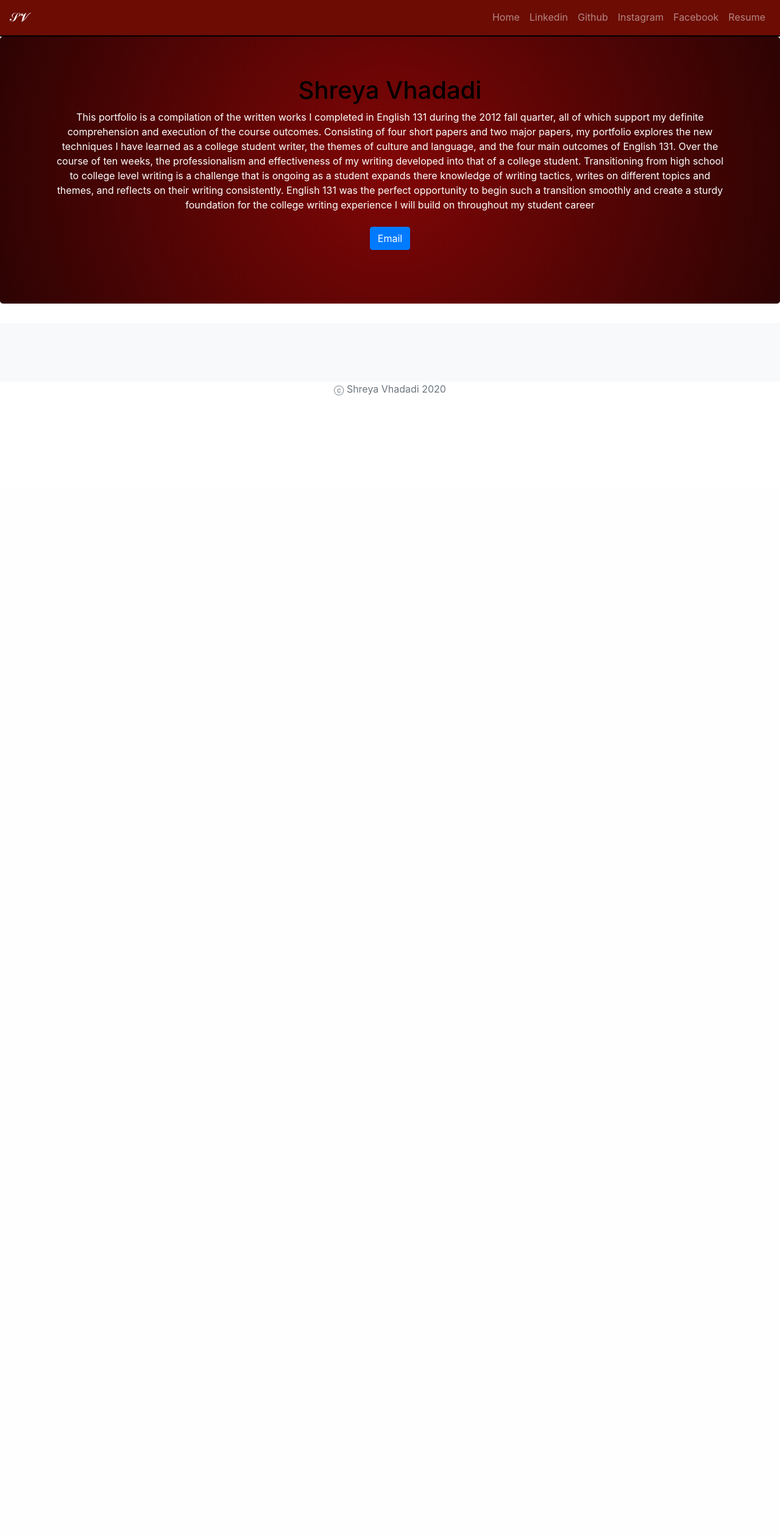
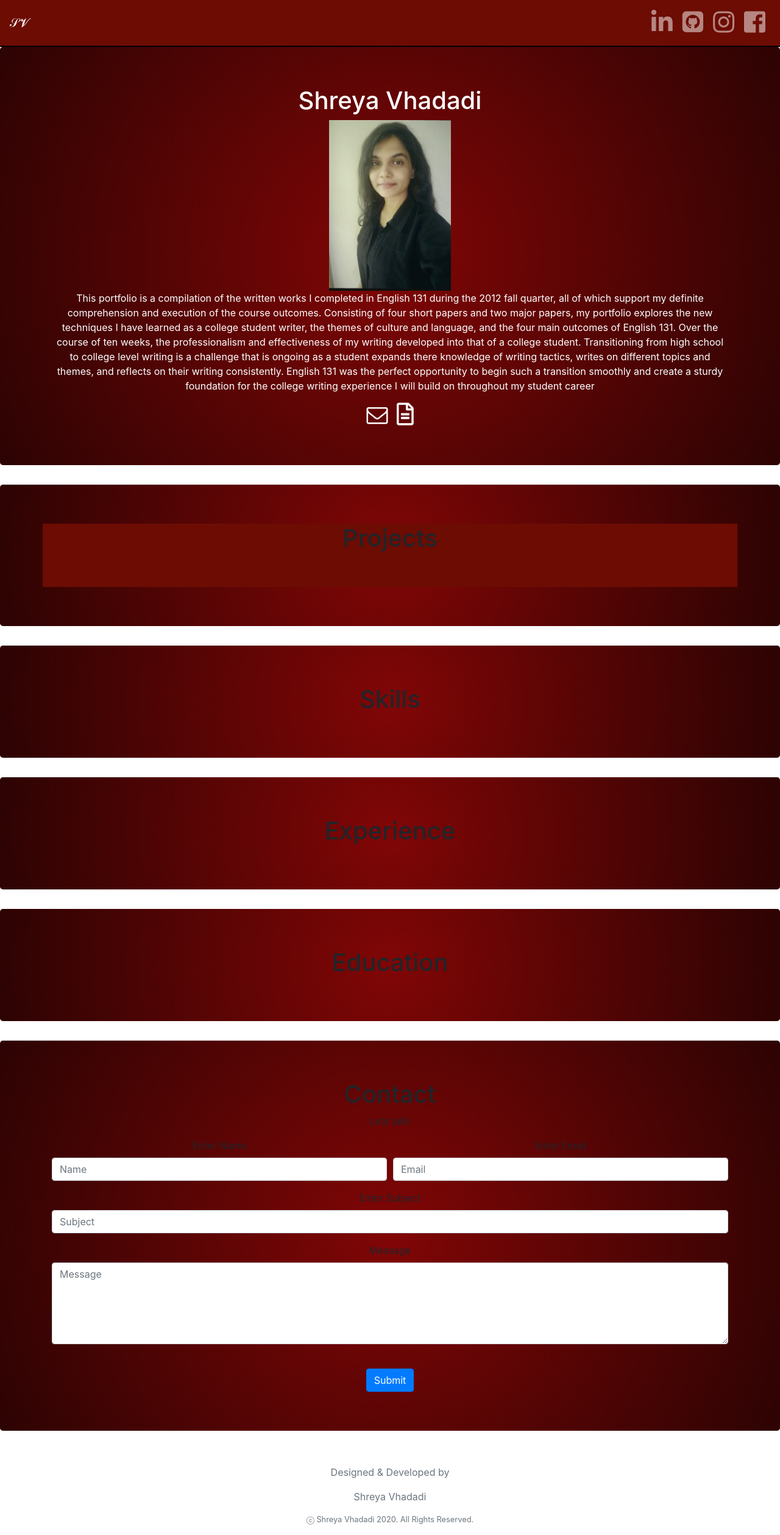
Before and after one commit to ShreyaVhadadi/portfolio-project, a Django app: page / in a window 1280 px wide. Shown: the whole page at 61% size. Before the commit the page ends 649 px from the top, so only its background shows below. Run offline with Django 3.2, Linux system fonts and the light colour scheme; data that the repository does not hold is empty; some libraries are stand-ins or nearby versions.

Commit message:
Icons and Biography put in place

```diff
--- /dev/null
+++ b/blog/urls.py
@@ -0,0 +1,9 @@
+
+
+from django.urls import path
+from . import views
+
+urlpatterns = [
+    path('',views.allblogs, name='allblogs'),
+    path('<int:blog_id>/',views.detail, name='detail')
+]
--- a/jobs/templates/jobs/home.html
+++ b/jobs/templates/jobs/home.html
@@ -2,30 +2,20 @@
     <!doctype html>
     <html lang="en">
     <head>
+     {% load staticfiles %}
     <meta charset="utf-8">
     <meta name="viewport" content="width=device-width, initial-scale=1, shrink-to-fit=no">
     <meta name="description" content="">
-    <meta name="author" content="Mark Otto, Jacob Thornton, and Bootstrap contributors">
-    <meta name="generator" content="Jekyll v4.0.1">
-    <title>Album example · Bootstrap</title>
+    <meta name="author" content="">
+    <meta name="generator" content="">
+    <title>Shreya Vhadadi</title>
 
-    <link rel="canonical" href="https://getbootstrap.com/docs/4.5/examples/album/">
+    <link rel="stylesheet" href="https://use.fontawesome.com/releases/v5.7.0/css/all.css" integrity="sha384-lZN37f5QGtY3VHgisS14W3ExzMWZxybE1SJSEsQp9S+oqd12jhcu+A56Ebc1zFSJ" crossorigin="anonymous">
 
-    <!-- Bootstrap core CSS -->
+        <!-- Bootstrap core CSS -->
     <link rel="stylesheet" href="https://stackpath.bootstrapcdn.com/bootstrap/4.5.0/css/bootstrap.min.css" integrity="sha384-9aIt2nRpC12Uk9gS9baDl411NQApFmC26EwAOH8WgZl5MYYxFfc+NcPb1dKGj7Sk" crossorigin="anonymous">
-
-
-    <!-- Favicons -->
-    <link rel="apple-touch-icon" href="/docs/4.5/assets/img/favicons/apple-touch-icon.png" sizes="180x180">
-    <link rel="icon" href="/docs/4.5/assets/img/favicons/favicon-32x32.png" sizes="32x32" type="image/png">
-    <link rel="icon" href="/docs/4.5/assets/img/favicons/favicon-16x16.png" sizes="16x16" type="image/png">
-    <link rel="manifest" href="/docs/4.5/assets/img/favicons/manifest.json">
-    <link rel="mask-icon" href="/docs/4.5/assets/img/favicons/safari-pinned-tab.svg" color="#563d7c">
-    <link rel="icon" href="/docs/4.5/assets/img/favicons/favicon.ico">
-    <meta name="msapplication-config" content="/docs/4.5/assets/img/favicons/browserconfig.xml">
-    <meta name="theme-color" content="#563d7c">
-
-
+  <link rel="stylesheet" href="https://cdnjs.cloudflare.com/ajax/libs/font-awesome/4.7.0/css/font-awesome.min.css">
+      <!--link href="https://fonts.googleapis.com/css?family=Montserrat" rel="stylesheet"-->
     <style>
       .bd-placeholder-img {
         font-size: 1.125rem;
@@ -46,6 +36,20 @@
       padding-bottom:10px
       }
 
+      .main-logo,
+      .main-nav,
+      .main-nav li{
+       display:inline;
+       padding: 5px 5px;
+       border-radius:5px;
+        }
+    }
+}
+    h1 {
+   display:inline;
+   width:200px;
+   text-align:center;
+}
     </style>
     <!-- Custom styles for this template -->
 
@@ -53,19 +57,19 @@
     <body>
     <header>
     <nav class="navbar navbar-expand-lg navbar-dark " style="background-color: #6C0C03">
-    <a class="navbar-brand" href="#">𝒮𝓥</a>
+    <a class="navbar-brand" href="{% url 'home'%}">𝒮𝓥</a>
     <button class="navbar-toggler" type="button" data-toggle="collapse" data-target="#navbarNavAltMarkup" aria-controls="navbarNavAltMarkup" aria-expanded="false" aria-label="Toggle navigation">
-    <!--span class="navbar-toggler-icon"></span-->
+    <span class="navbar-toggler-icon"></span>
     </button>
     <div class="collapse navbar-collapse" id="navbarNavAltMarkup">
     <div class="navbar-nav ml-auto">
-      <a class="nav-item nav-link" href="#">Home</a>
-      <a class="nav-item nav-link" href="#">Linkedin</a>
-      <a class="nav-item nav-link" href="#">Github</a>
-      <a class="nav-item nav-link" href="#">Instagram</a>
-      <a class="nav-item nav-link" href="#">Facebook</a>
-      <a class="nav-item nav-link" href="#">Resume</a>
-
+      <!--a class="nav-item nav-link" href="#">Home</a-->
+      <a class="nav-item nav-link" href="https://www.linkedin.com/in/shreya-vhadadi-20a13011a/"><i class="fab fa-linkedin" style="font-size:40px"></i></a>
+      <a class="nav-item nav-link" href="#"><i class="fa fa-github-square" style="font-size:40px"></i></a>
+      <a class="nav-item nav-link" href="#"><i class="fab fa-instagram" style="font-size:40px"></i></a>
+      <a class="nav-item nav-link" href="#"><i class="fab fa-facebook-square" style="font-size:40px"></i></a>
+      <!--a href="{% static 'Shreya Vhadadi_Resume_CF.pdf'%}"></a><i class="far fa-file-alt" style="font-size:45px;color:white"></i-->
+      <!--a class="nav-item nav-link" href="{% url 'allblogs' %}">Blog</a-->
     </div>
     </div>
     </nav>
@@ -75,22 +79,31 @@
 
     <section class="jumbotron text-center" style="background: radial-gradient(circle, rgba(129,6,6,1) 0%, rgba(45,3,3,1) 100%)">
     <div class="container">
-      <h1 style="color:black">Shreya Vhadadi</h1>
+      <h1 style="color:white">Shreya Vhadadi</h1>
+      <img src="{% static 'Shreya pic.jpeg' %}"class="img-responsive img-circle margin" height="280" width="200"/>
       <p style="color:white">This portfolio is a compilation of the written works I completed in English 131 during the 2012 fall quarter, all of which support my definite comprehension and execution of the course outcomes. Consisting of four short papers and two major papers, my portfolio explores the new techniques I have learned as a college student writer, the themes of culture and language, and the four main outcomes of English 131. Over the course of ten weeks, the professionalism and effectiveness of my writing developed into that of a college student. Transitioning from high school to college level writing is a challenge that is ongoing as a student expands there knowledge of writing tactics, writes on different topics and themes, and reflects on their writing consistently. English 131 was the perfect opportunity to begin such a transition smoothly and create a sturdy foundation for the college writing experience I will build on throughout my student career</p>
-      <p>
-        <a href="mailto:svhadadi@stevens.edu" class="btn btn-primary my-2">Email</a>
-      </p>
+        <ul class="main-nav">
+        <li><a href="mailto:svhadadi@stevens.edu"><i class="fa fa-envelope-o" style="font-size:35px;color:white"></i></li>
+        <li><a href="{% static 'Shreya Vhadadi_Resume_CF.pdf'%}"></a><i class="far fa-file-alt" style="font-size:37px;color:white"></i></li>
+        </ul>
     </div>
     </section>
 
-    <div class="album py-5 bg-light">
+
+    <section class="jumbotron text-center" style="background: radial-gradient(circle, rgba(129,6,6,1) 0%, rgba(45,3,3,1) 100%)">
+    <div class="container" style="background-color: #6C0C03">
+        <h1>Projects</h1>
+        <br/>
+        <br/>
+
+    <!--div class="album py-5 bg-light"-->
     <div class="container" style="background-color: #6C0C03">
 
       <div class="row">
         {% for job in jobs.all %}
         <div class="col-md-4">
           <div class="card mb-4 shadow-sm">
-            <img class="card-img-top" src="{{ job.image.url }}" </img>
+            <img class="card-img-top" src="{{ job.image.url }}"/>
             <div class="card-body">
               <p class="card-text" style="color:red">{{ job.summary }}</p>
               </div>
@@ -101,13 +114,91 @@
 
       </div>
     </div>
+
+
     </div>
+    </section>
+
+    <section class="jumbotron text-center" style="background: radial-gradient(circle, rgba(129,6,6,1) 0%, rgba(45,3,3,1) 100%)">
+    <div class="container">
+        <h1>Skills</h1>
+    </div>
+    </section>
+
+    <section class="jumbotron text-center" style="background: radial-gradient(circle, rgba(129,6,6,1) 0%, rgba(45,3,3,1) 100%)">
+    <div class="container">
+        <h1>Experience</h1>
+    </div>
+    </section>
+
+
+
+    <section class="jumbotron text-center" style="background: radial-gradient(circle, rgba(129,6,6,1) 0%, rgba(45,3,3,1) 100%)">
+    <div class="container">
+        <h1>Education</h1>
+    </div>
+    </section>
+
+    <section class="jumbotron text-center" style="background: radial-gradient(circle, rgba(129,6,6,1) 0%, rgba(45,3,3,1) 100%)">
+    <div class="container">
+        <!--h1>Contact</h1-->
+        <h1>Contact</h1>
+    <p>Lets talk!</p>
+
+  <!--div class="row">
+      <img src="/w3images/map.jpg" style="width:100%">
+    </div-->
+    <!--div class="column"-->
+      <!--form action="/action_page.php">
+        <label for="name">Name:</label>
+        <input type="text" id="name" name="name" placeholder="Your name.." ><br><br>
+        <label for="email">Email:</label>
+        <input type="text" id="email" name="email" placeholder="Your email.."><br><br>
+        <label for="subject">Subject:</label>
+        <input type="text" id="subject" name="email" placeholder="Your subject.."><br><br>
+        <label for="message">Message</label><br><br>
+
+        <textarea id="message" name="message" placeholder="Write something.." style="height:170px;width:905px;"></textarea><br/>
+        <input type="submit" value="Submit">
+      </form-->
+    <!--/div-->
+
+   <form>
+  <div class="form-row">
+    <div class="form-group col-md-6">
+      <label for="inputEmail4">Enter Name</label>
+      <input type="text" class="form-control" id="inputname" placeholder="Name">
+    </div>
+    <div class="form-group col-md-6">
+      <label for="inputPassword4">Enter Email</label>
+      <input type="text" class="form-control" id="inputEmail4" placeholder="Email">
+    </div>
+  </div>
+  <div class="form-group">
+    <label for="inputAddress">Enter Subject</label>
+    <input type="text" class="form-control" id="inputSubject" placeholder="Subject">
+  </div>
+  <div class="form-group">
+    <!--label for="inputAddress2">Address 2</label>
+    <input type="text" class="form-control" id="inputAddress2" placeholder="Apartment, studio, or floor"-->
+      <label for="exampleFormControlTextarea1">Message</label>
+      <textarea class="form-control" id="exampleFormControlTextarea1" rows="5" placeholder="Message"></textarea></br>
+  </div>
+  <button type="submit" class="btn btn-primary">Submit</button>
+</form>
+    </div>
+    </section>
+
 
     <!/main>
 
-    <footer class="text-muted">
+    <footer class="text-muted" >
     <div class="container text-center">
-        <p>ⓒ Shreya Vhadadi {% now "Y"%}</p>
+        </br>
+        <p>Designed & Developed by</p>
+        <p>Shreya Vhadadi</p>
+        <p class="small">ⓒ Shreya Vhadadi {% now "Y"%}. All Rights Reserved.</p>
+
     </div>
     </footer>
     <script src="https://code.jquery.com/jquery-3.5.1.slim.min.js" integrity="sha384-DfXdz2htPH0lsSSs5nCTpuj/zy4C+OGpamoFVy38MVBnE+IbbVYUew+OrCXaRkfj" crossorigin="anonymous"></script>
--- a/portfolio/urls.py
+++ b/portfolio/urls.py
@@ -1,25 +1,13 @@
-"""portfolio URL Configuration
 
-The `urlpatterns` list routes URLs to views. For more information please see:
-    https://docs.djangoproject.com/en/2.0/topics/http/urls/
-Examples:
-Function views
-    1. Add an import:  from my_app import views
-    2. Add a URL to urlpatterns:  path('', views.home, name='home')
-Class-based views
-    1. Add an import:  from other_app.views import Home
-    2. Add a URL to urlpatterns:  path('', Home.as_view(), name='home')
-Including another URLconf
-    1. Import the include() function: from django.urls import include, path
-    2. Add a URL to urlpatterns:  path('blog/', include('blog.urls'))
-"""
 from django.contrib import admin
-from django.urls import path
+from django.urls import path, include
 from django.conf import settings
 from django.conf.urls.static import static
 import jobs.views
 
+
 urlpatterns = [
     path('admin/', admin.site.urls),
     path('',jobs.views.home,name='home'),
+    path('blog/', include('blog.urls'))
 ] + static(settings.MEDIA_URL, document_root=settings.MEDIA_ROOT)
```
Also changed, not shown: blog/models.py (+9 -0 lines), blog/templates/blog/allblogs.html (added, +93 -0 lines), blog/templates/blog/detail.html (added, +85 -0 lines), blog/views.py (+10 -1 lines), portfolio/settings.py (+7 -0 lines), jobs/migrations/0004_auto_20200724_0653.py (added), portfolio/static/Shreya pic.jpeg (added), 3 other files.
